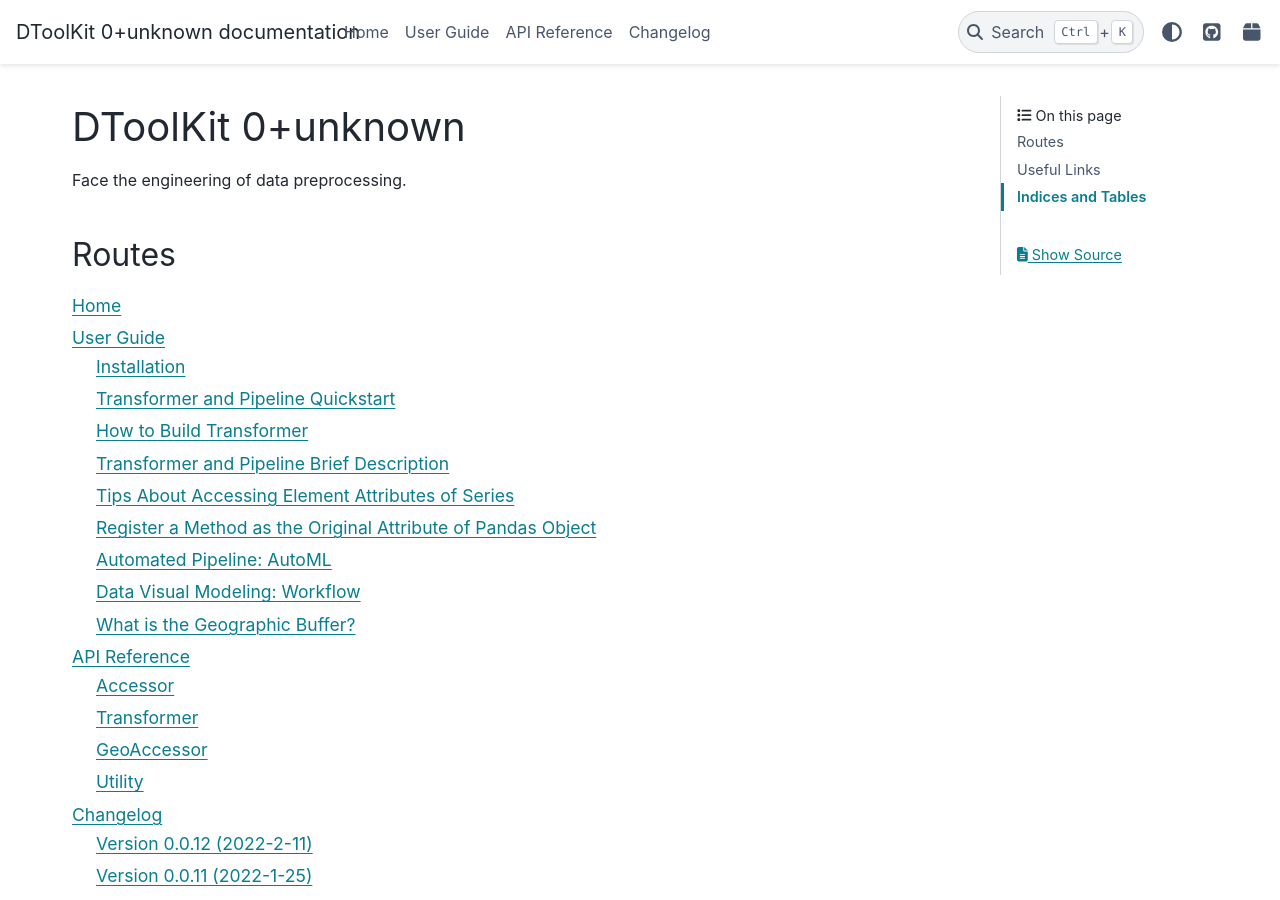
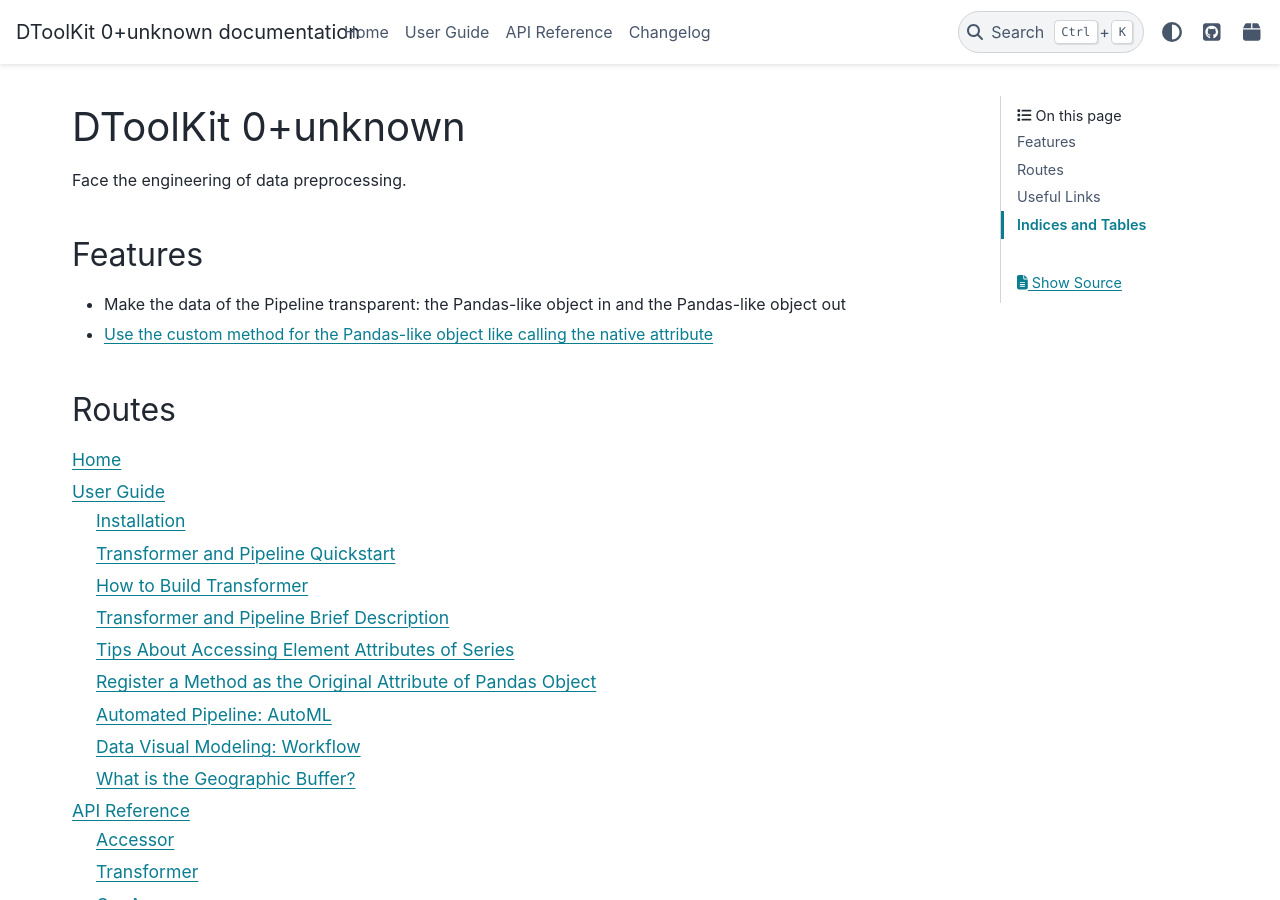
Before and after one commit to Zeroto521/my-data-toolkit, a Sphinx documentation site: the page built from doc/source/index.rst, in a window 1280 px wide and 900 px high. Built offline with Sphinx 7.4.7 and the PyData theme 0.15.4, drawn with Linux system fonts in a browser that asks for light colours.

Commit message:
DOC: add 'features' section (#452)
* DOC: add 'features' section

* change works

* link to local file

```diff
--- a/doc/source/index.rst
+++ b/doc/source/index.rst
@@ -3,6 +3,12 @@
 ##################
 
 Face the engineering of data preprocessing.
+
+Features
+--------
+
+- Make the data of the Pipeline transparent: the Pandas-like object in and the Pandas-like object out
+- `Use the custom method for the Pandas-like object like calling the native attribute <./guide/tips_about_getattr.ipynb>`_
 
 Routes
 ------
```
